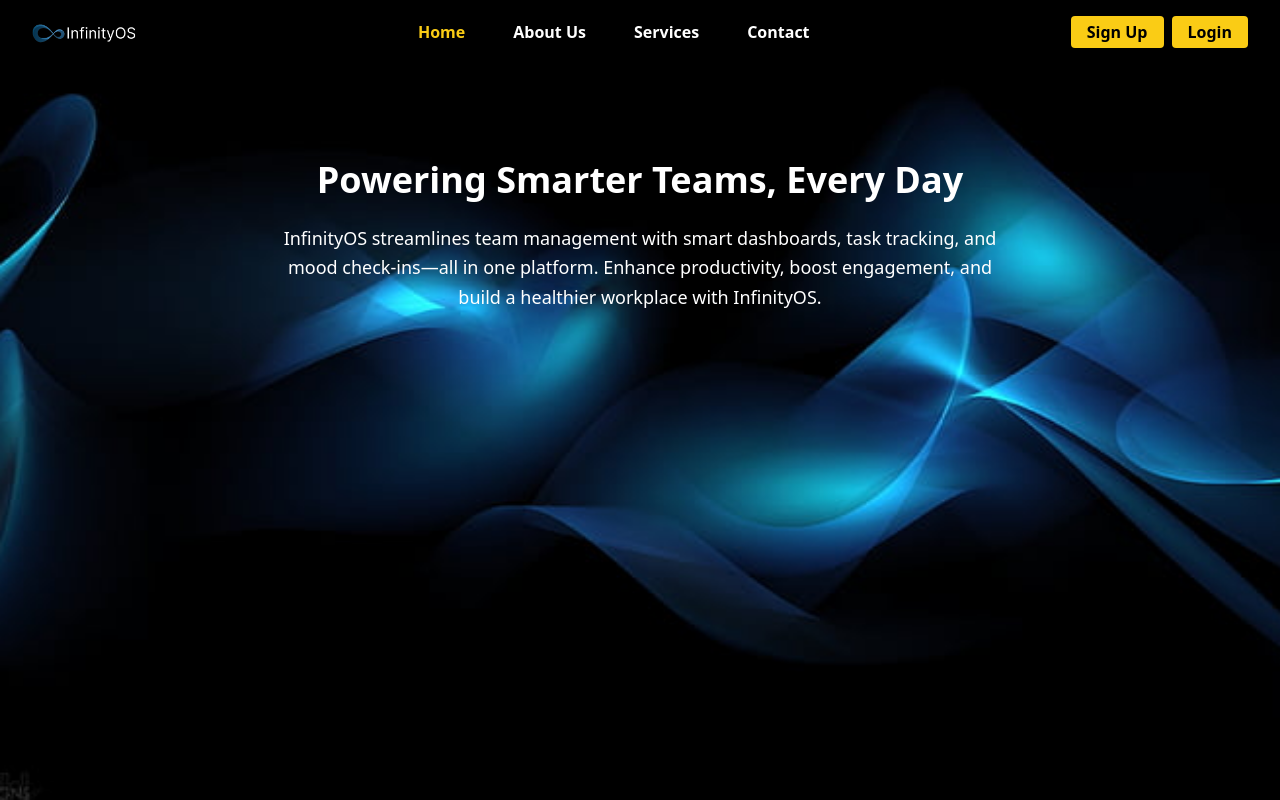
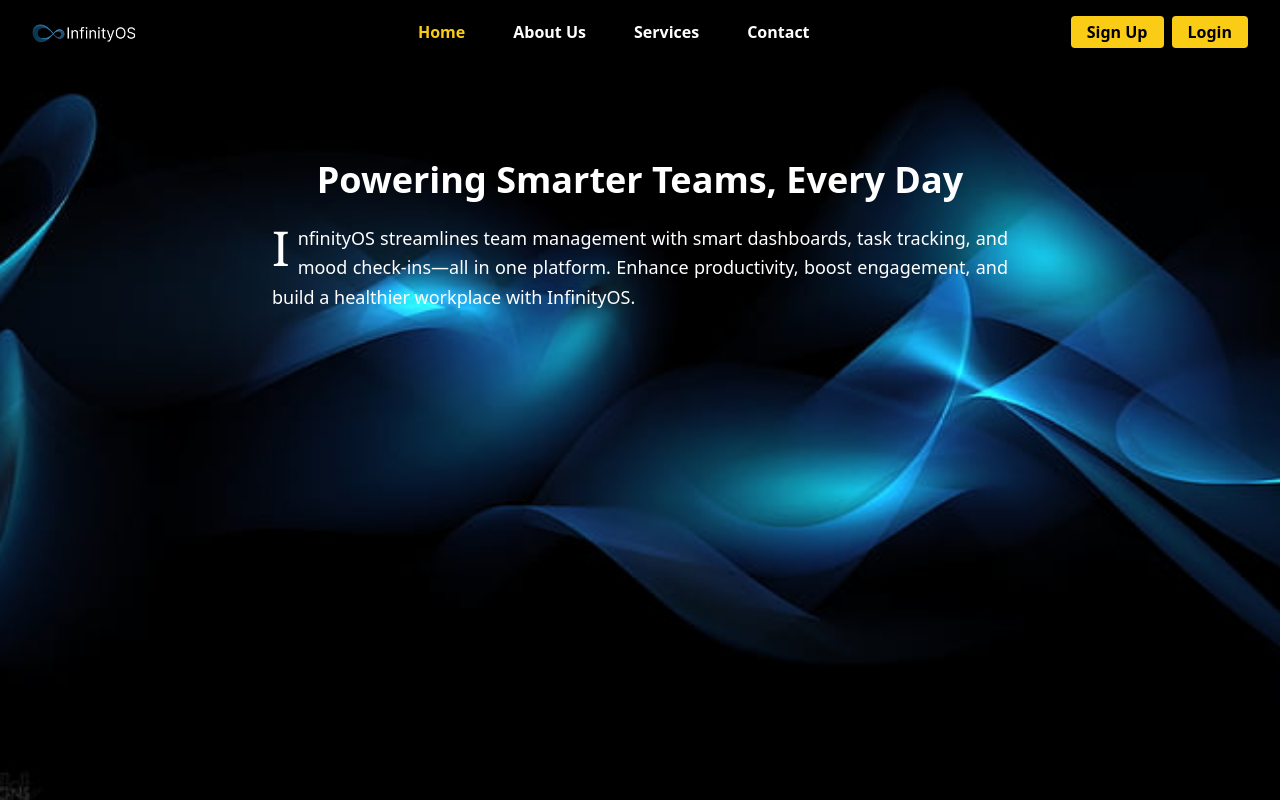
Before and after one commit to iinfinity-AI/InfinityOS, a React (Vite) app in the folder client/: page / in a window 1280 px wide. Built offline with nearby package versions, Linux system fonts and the light colour scheme.

Commit message:
Added drop cap styling to intro paragraph with background image

```diff
--- a/client/src/pages/homepage/HomePage.jsx
+++ b/client/src/pages/homepage/HomePage.jsx
@@ -5,19 +5,24 @@ import HomeBack from '../../assets/homepage/HomeBack.jpg';
 const HomePage = () => {
   return (
     <div
-      className="min-h-screen bg-cover bg-center text-white"
+      className="min-h-screen bg-cover bg-center bg-no-repeat text-white"
       style={{
         backgroundImage: `url(${HomeBack})`,
       }}
     >
+      {/* Top Navigation */}
       <HomeNav />
 
+      {/* Main Content */}
       <div className="flex flex-col items-center justify-center text-center px-4 py-24 max-w-3xl mx-auto">
         <h1 className="text-3xl md:text-4xl font-semibold mb-6">
           Powering Smarter Teams, Every Day
         </h1>
-        <p className="text-lg leading-relaxed">
-          InfinityOS streamlines team management with smart dashboards, task tracking, and mood check-ins—all in one platform. Enhance productivity, boost engagement, and build a healthier workplace with InfinityOS.
+        <p className="text-lg leading-relaxed text-justify">
+          <span className="text-5xl font-serif float-left leading-none pr-2">I</span>
+          nfinityOS streamlines team management with smart dashboards, task tracking, and mood
+          check-ins—all in one platform. Enhance productivity, boost engagement, and build a
+          healthier workplace with InfinityOS.
         </p>
       </div>
     </div>
```
